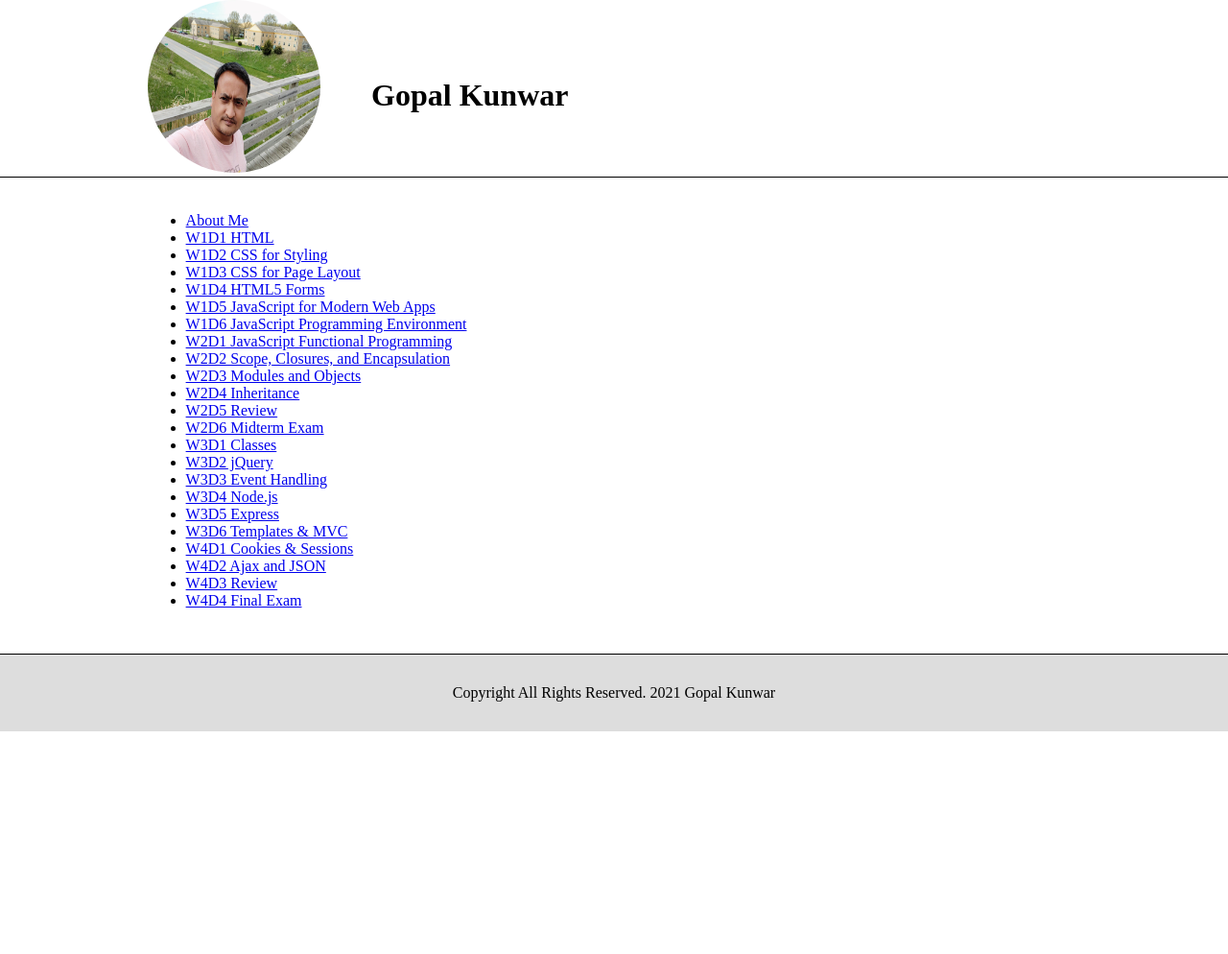
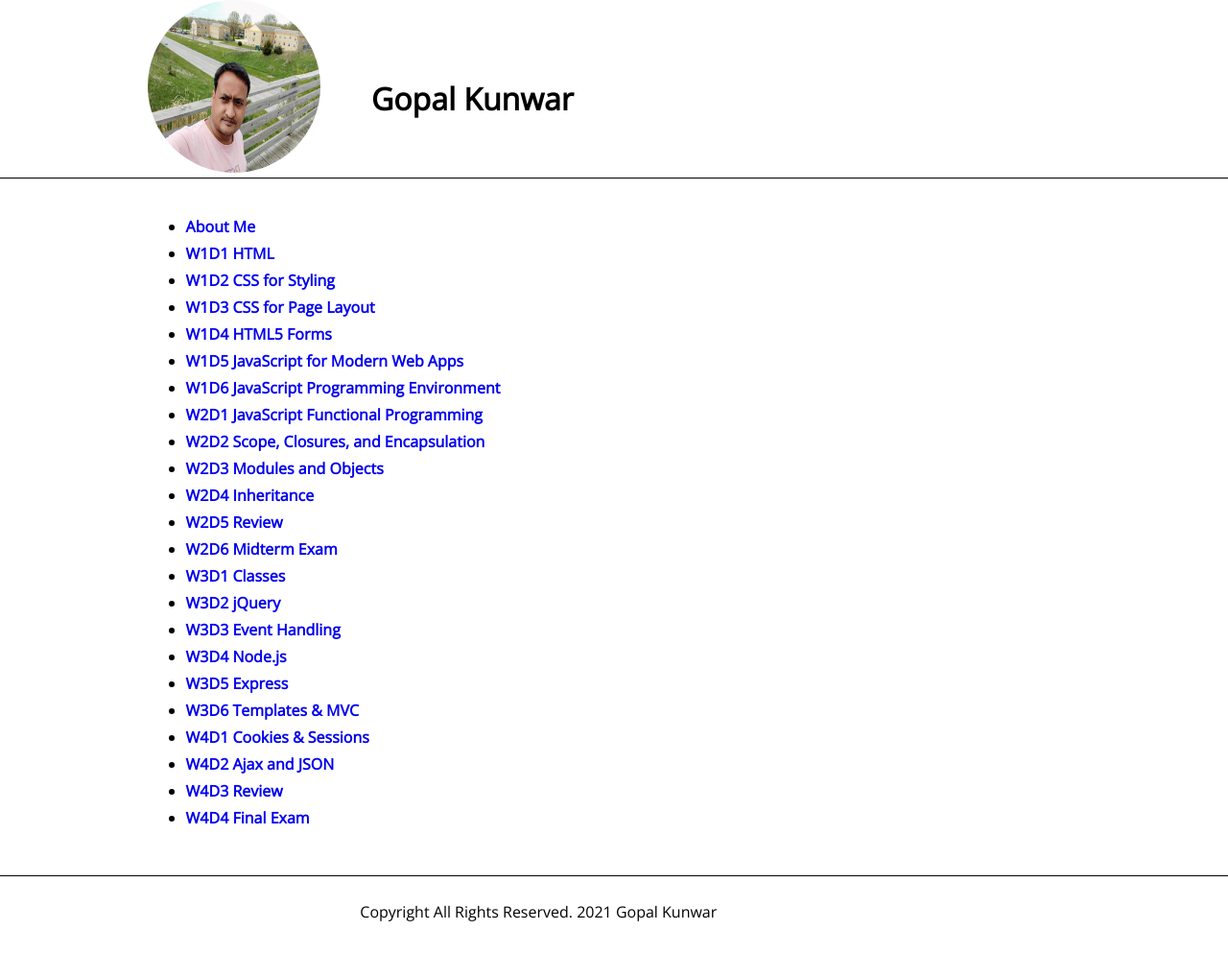
Before and after one commit to gopalkunwar/gopalkunwar.github.io, a web app: file index.html in a window 1280 px wide. Shown: the top 994 px of the page at 96% size. Before the commit the page ends 762 px from the top, so only its background shows below. Run offline with its HTML, style and script files only (its server is not run), Linux system fonts and the light colour scheme.

Commit message:
design updated

```diff
--- a/css/style.css
+++ b/css/style.css
@@ -1,5 +1,7 @@
 body{padding: auto;margin: 0;
-
+    /* font-family: 'Roboto', sans-serif; */
+    /* font-family: 'Roboto Condensed', sans-serif; */
+    font-family: 'Open Sans', sans-serif;
     }
 .wrapper{border-bottom: 1px solid;}
 .head{padding: 0 12%; overflow: hidden;}
@@ -13,8 +15,17 @@ body{padding: auto;margin: 0;
     width: 76%;
     padding-top: 60px;}
     .page-heading h1{float: left;}
-.footer{padding: 15px;
-    background: #ddd;}
+
+    .content ul li{padding:3px 0;}
+    .content ul li a, .content ul li a:link{text-decoration: none; font-weight: 600;}
+    .content ul li a:hover{text-decoration: underline;font-weight: 600;color: red;}
+
+.footer{    background: #ddd;}
 .container{padding: 0 12%;}
-.footer p{text-align: center;}
+.footer p{text-align: center;float: right;}
 .content{padding-top:20px; padding-bottom: 30px;}
+.copyright{float: left;
+    padding: 10px;
+    width: 60%;}
+    .w3c{float: right;
+        padding: 10px;}
--- a/index.html
+++ b/index.html
@@ -20,6 +20,10 @@
     <meta name="twitter:creator" content="username" />
     <meta name="robots" content="index, follow" />
     <link rel="stylesheet" href="css/style.css" />
+    <link rel="preconnect" href="https://fonts.googleapis.com">
+    <link rel="preconnect" href="https://fonts.googleapis.com">
+    <link rel="preconnect" href="https://fonts.gstatic.com" crossorigin>
+    <link href="https://fonts.googleapis.com/css2?family=Open+Sans:wght@300&family=Roboto+Condensed:wght@300&display=swap" rel="stylesheet">
 </head>
 
 <body>
@@ -73,11 +77,14 @@
 
         <div class="footer">
             <div class="container">
-                <div class="row">
-                    <div class="col-lg-12">
+                    <div class="copyright" style="float: left;">
                         <p>Copyright All Rights Reserved. 2021 Gopal Kunwar</p>
                     </div>
-                </div>
+                    <div class="w3c" style="float: right;">
+                        <a href="https://validator.w3.org/nu/?doc=https://gopalkunwar.github.io/">
+                            <img src="https://manalabs.org/img/w3c-html.png" />
+                           </a>
+                    </div>
             </div>
         </div>
     </footer>
```
